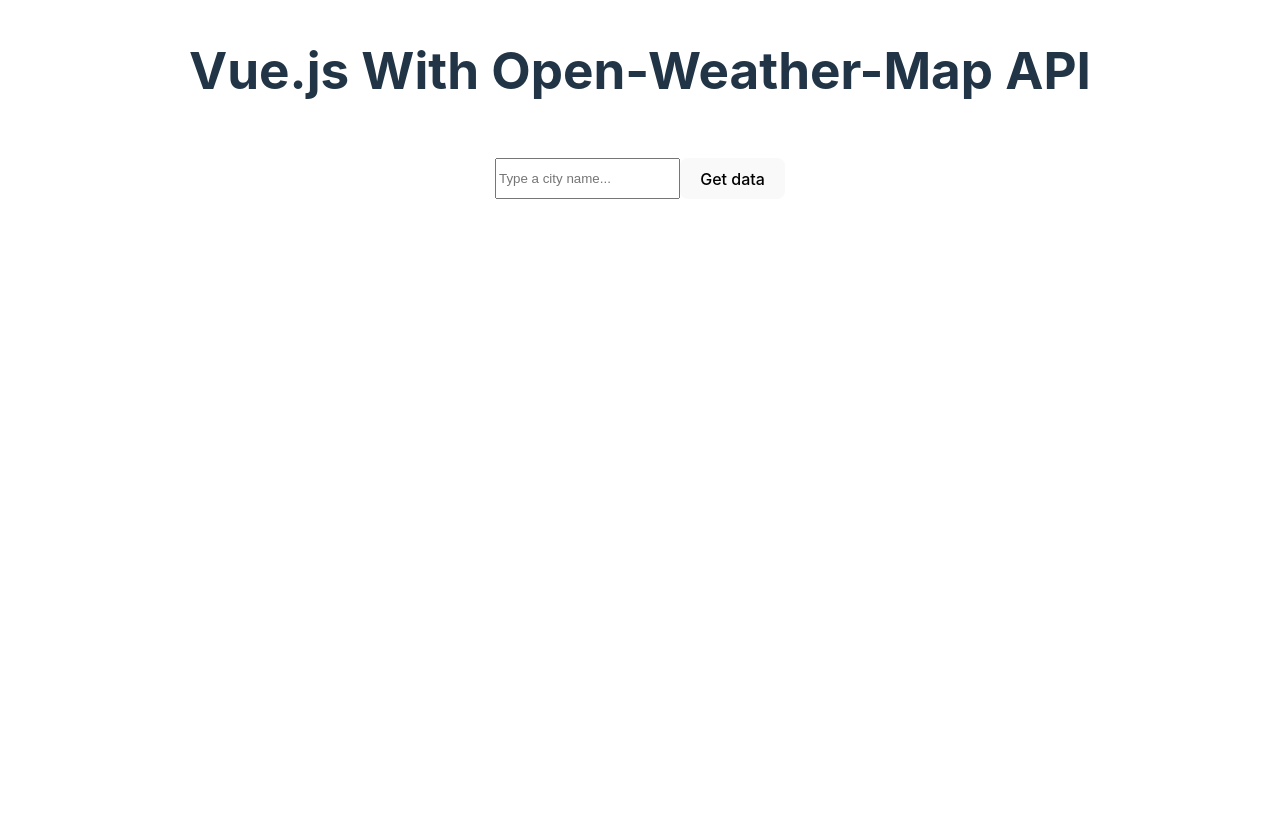
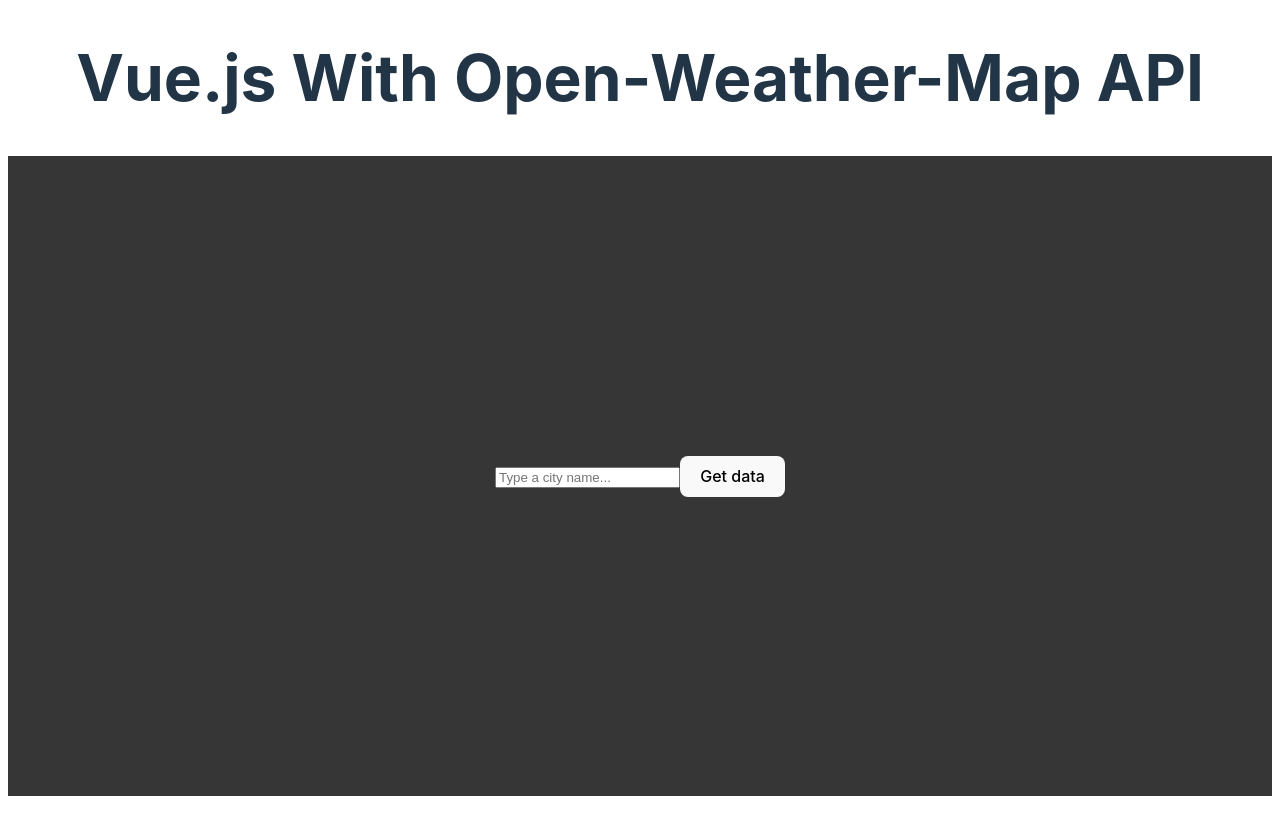
Before and after one commit to existenztim/Vue.js-with-weather-API, a Vue app: page / in a window 1280 px wide. Built offline with nearby package versions, Linux system fonts and the light colour scheme; no server answers.

Commit message:
:bug: Invalid type is displayed to client

```diff
--- a/src/App.vue
+++ b/src/App.vue
@@ -8,7 +8,7 @@
           placeholder="Type a city name..."
           v-model="query"
           @keypress.enter="fetchWheater"/> <!--call function when enter is pressed-->
-        <button @click="fetchWheater">Get data</button> <!--or button is clicked-->
+          <button @click="fetchWheater">Get data</button> <!--or button is clicked-->
         </div>
       <div class="weather-box" v-if="(typeof weather != 'undefined')">
         <div class ="weather-box-item query">{{ query }} {{ country }}</div>
@@ -42,6 +42,7 @@
       return res.json();
     })
     .then((json) => {
+      console.log(json);
       iconSrc.value = '';
       temp.value = (Math.round(json.main.temp));
       country.value = json.sys.country;
@@ -51,6 +52,13 @@
     })
     .catch((err) => {
       console.error(err);
+      iconSrc.value = '';
+      temp.value = '';
+      country.value = '';
+      weather.value = '';
+      iconSrc.value = '';
+      temp.value = '';
+      query.value = 'Could not find location';
     });
 };
 
@@ -58,42 +66,27 @@
 
 <style scoped lang="scss">
   main {
-    display: flex;
-    align-items: center;
-    justify-content: flex-start;
-    flex-direction: column;
-    height: 100vh;
-    .card-container {
-    display: flex;
-    align-items: center;
-    justify-content: center;
-    flex-direction: column;
-    max-width: 640px;
-    padding: 25px;
-  }
-  .weather-box{
-    display: flex;
-    flex-direction: column;
-    align-items: center;
-    justify-content: center;
-    min-width: 320px;
-    max-width: 640px;
-  }
-  .weather-box-item{
-    display: flex;
-    align-items: center;
-    justify-content: center;
-    width: 100%;
-  }
-  .temp{
-    font-size: 3rem;
-    padding: 1rem 0 1rem 0;
-  }
+    height: 80vh;
 
-  .search-box {
-  display: flex;
-  flex-direction: row;
-  }
+    h1 {
+      font-size: clamp(1rem, 5vw, 4rem);
+      text-align: center;
+    }
+    .card-container{
+      display: flex;
+      justify-content: center;
+      align-items: center;
+      flex-direction: column;
+      height: 100%;
+      background-color: rgb(54, 54, 54);
+    //   .search-box {
+
+    //     .search-bar{
+
+    //     }
+    //   }
+    //   .weather-box {
+    //   }
+     }
 }
-
 </style>
--- a/src/style.css
+++ b/src/style.css
@@ -16,7 +16,6 @@
 }
 
 h1 {
-  font-size: 3.2em;
   line-height: 1.1;
 }
 
```
